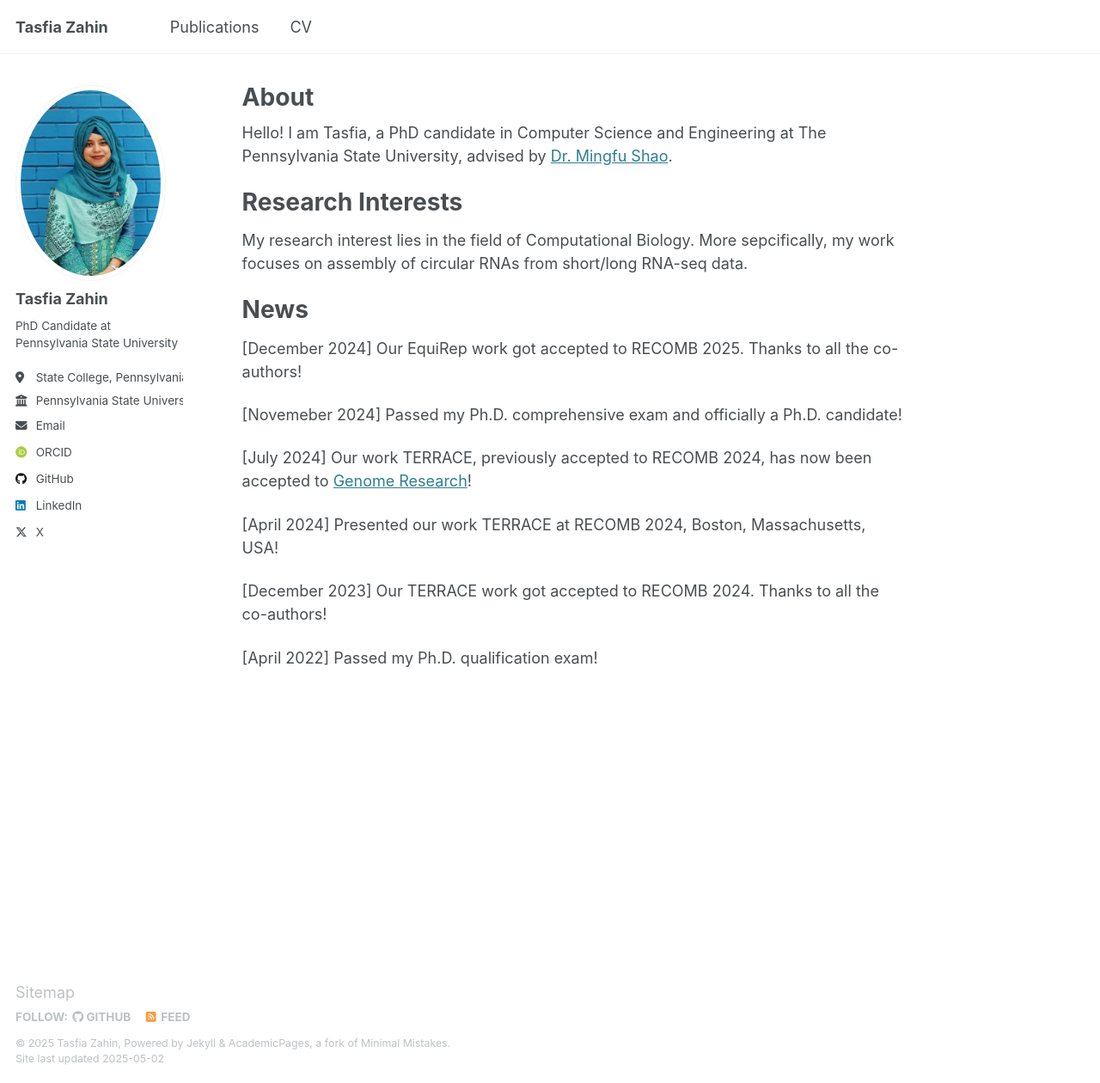
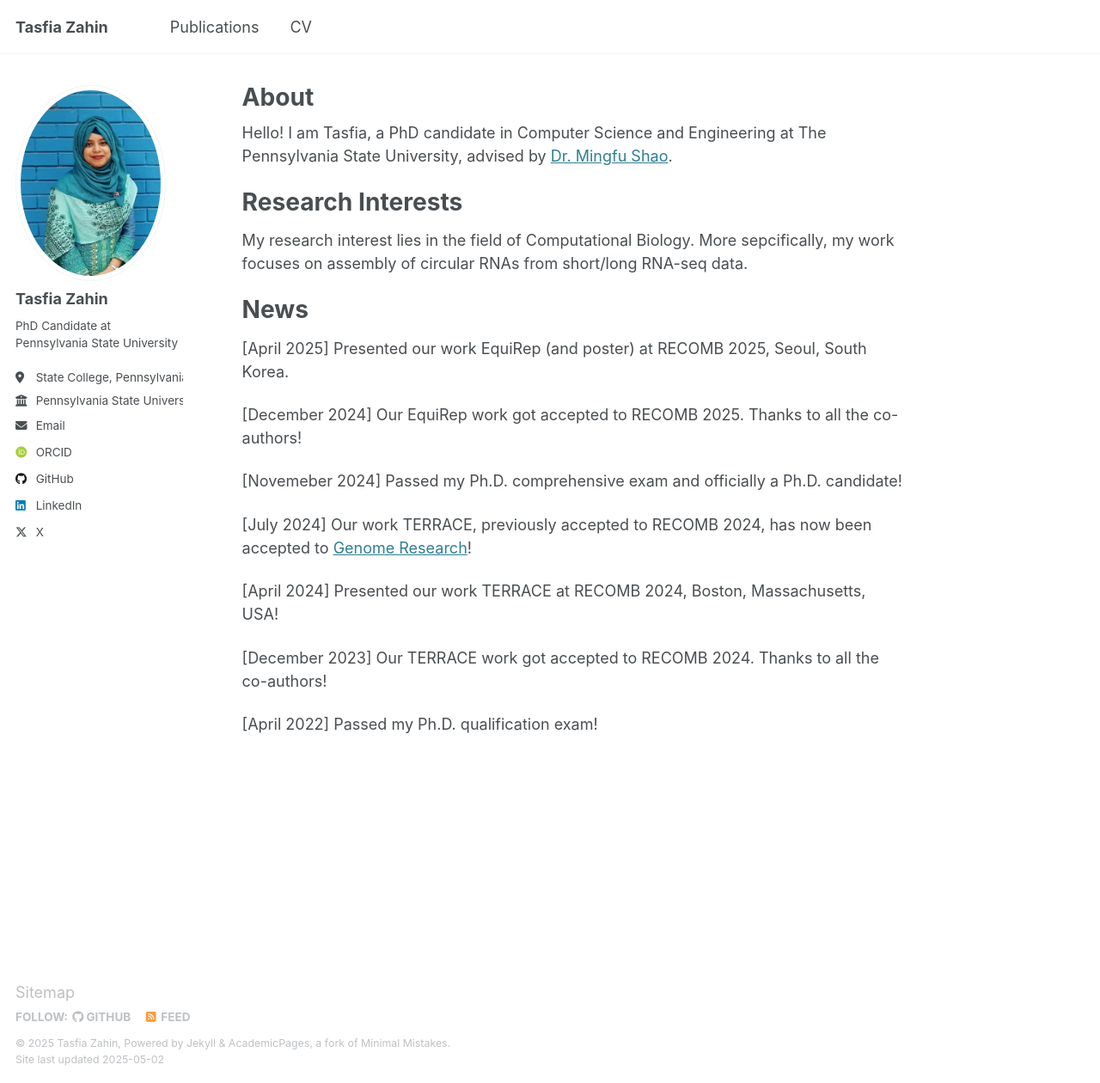
Before and after one commit to TasfiaZahin/TasfiaZahin.github.io, a Jekyll site: the page built from _pages/about.md, in a window 1280 px wide and 1260 px high. Shown: the whole window at 86% size. Built offline with Jekyll 4.4.1, drawn with Linux system fonts in a browser that asks for light colours; some web fonts are replaced.

Commit message:
news and cv updated

```diff
--- a/_pages/about.md
+++ b/_pages/about.md
@@ -16,6 +16,8 @@ My research interest lies in the field of Computational Biology. More sepcifical
 
 News
 ======
+[April 2025] Presented our work EquiRep (and poster) at RECOMB 2025, Seoul, South Korea.
+
 [December 2024] Our EquiRep work got accepted to RECOMB 2025. Thanks to all the co-authors!
 
 [Novemeber 2024] Passed my Ph.D. comprehensive exam and officially a Ph.D. candidate!
```
Also changed, not shown: 2 other files.
